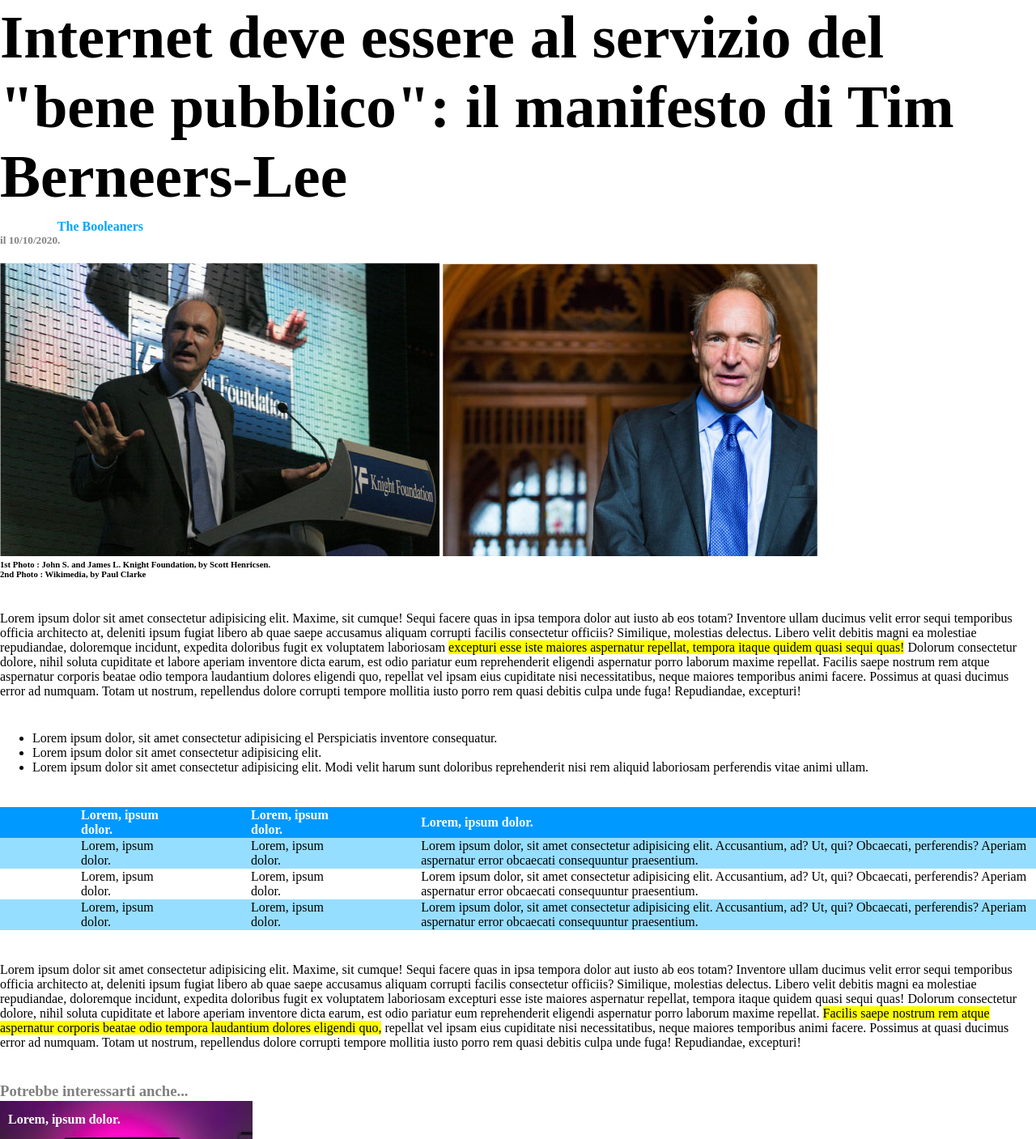
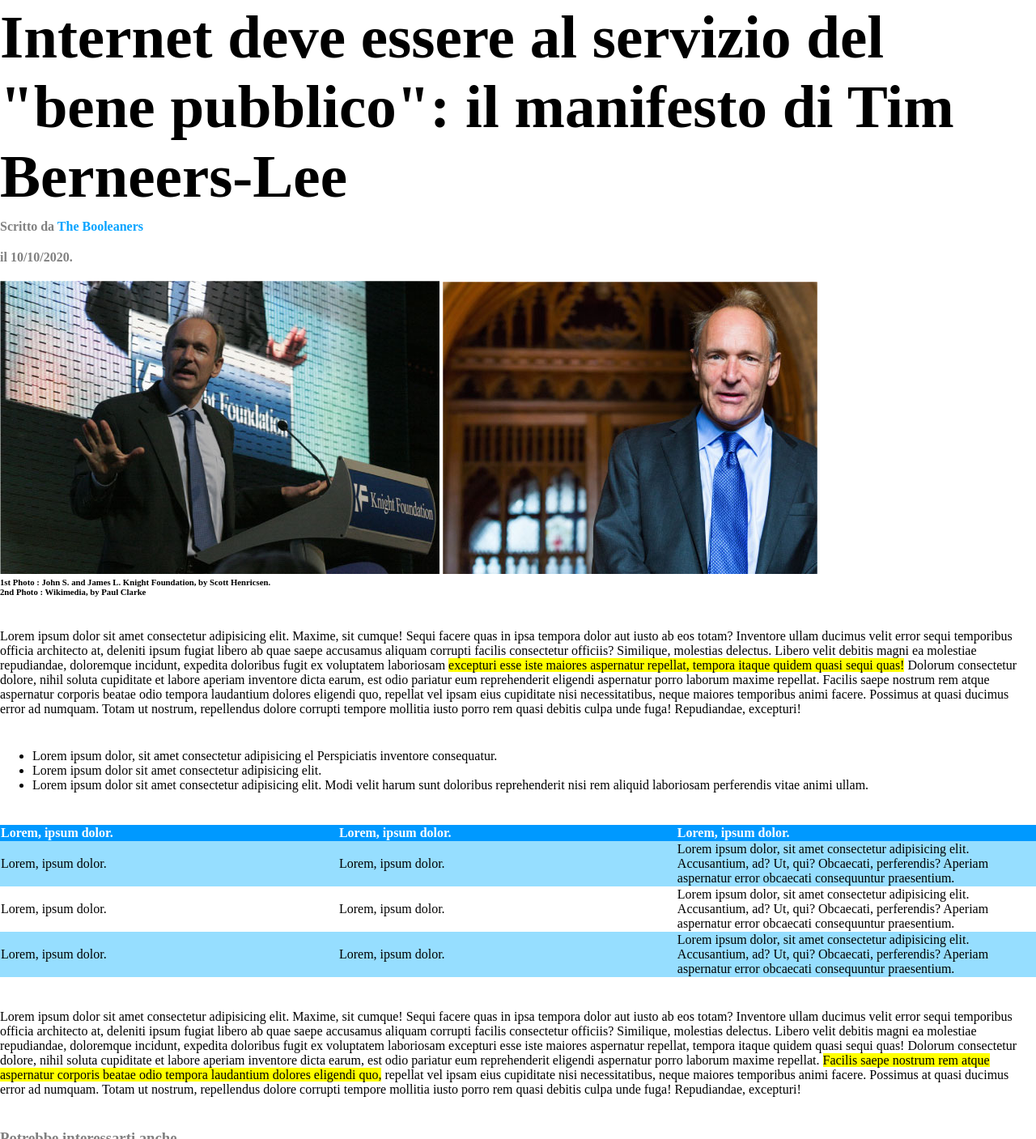
Before and after one commit to quintusdev/html-css-booleaner, a plain HTML site: page index.html in a window 1280 px wide. Shown: the part 217-1624 px from the top of the page at 81% size. Drawn offline with Linux system fonts and the light colour scheme.

Commit message:
Sistemazione errori formattazione - Es. completato

```diff
--- a/css/style.css
+++ b/css/style.css
@@ -3,34 +3,33 @@
     margin: 0;
     box-sizing: border-box;
     font-family: 'Times New Roman', Times, serif;
- }
+}
 
  /*classi header*/
  .pattern {
     background-color: rgb(4, 163, 255);
     height: 200px;
     background-image: url(../img/pattern.png);
- }
+}
 
  /*Formattazione pattern header*/
  #logo {
     width: 20%;
     padding-top: 100px;
- }
-
+}
 
  /*Formattazione titolo main*/
  #titolo {
     font-size: 50px;
     padding-top: 20px;
- }
+}
 
  /*Formattazione sottotitolo main*/
- #sottotitolo {
+ #sottotitolo h4 {
     color: gray;
-    padding-top: 10px;
-    padding-bottom: 20px;
- }
+    margin-top: 10px;
+    margin-bottom: 20px;
+}
 
   /*Formattazione span sottotitolo*/
 #sottotitolo span {
@@ -57,24 +56,19 @@
 #tabella{
     padding: 40px 0 40px 0;
     border-collapse: collapse;
-    width: 100%;
 }
 
 /*Formattazione intestazione tabella*/
 #intestazione {
     background-color: rgb(0, 153, 255);
     color: white;
+    text-align: left;
 }
 
 /*Formattazione celle corpo tabella*/
-th, td {
-    text-align: left;
-    padding-left: 100px;
+th, tr{
+    width: 1200px;
   }
-
-td>.descr {
-    padding: 0px;
-}
 
 /*Formattazione celle colorate tabella*/
 #riga-pari, #riga-pari1 {
--- a/index.html
+++ b/index.html
@@ -33,7 +33,7 @@
 
                 <div id="sottotitolo">
                     <h4>Scritto da <span>The Booleaners</span></h4>
-                    <h5>il 10/10/2020.</h5>
+                    <h4>il 10/10/2020.</h4>
                 </div>
             </section>
             <!-- Fine sezione titolo e sottotitolo -->
@@ -82,7 +82,7 @@
                     <tr id="riga-pari">
                         <td>Lorem, ipsum dolor.</td>
                         <td>Lorem, ipsum dolor.</td>
-                        <td class="descr">Lorem ipsum dolor, sit amet consectetur adipisicing elit. Accusantium, ad? Ut, qui? Obcaecati, perferendis? Aperiam aspernatur error obcaecati consequuntur praesentium.</td>
+                        <td>Lorem ipsum dolor, sit amet consectetur adipisicing elit. Accusantium, ad? Ut, qui? Obcaecati, perferendis? Aperiam aspernatur error obcaecati consequuntur praesentium.</td>
                     </tr>
                     <tr class="riga-dispari">
                         <td>Lorem, ipsum dolor.</td>
@@ -92,7 +92,7 @@
                     <tr id="riga-pari1">
                         <td>Lorem, ipsum dolor.</td>
                         <td>Lorem, ipsum dolor.</td>
-                        <td class="descr">Lorem ipsum dolor, sit amet consectetur adipisicing elit. Accusantium, ad? Ut, qui? Obcaecati, perferendis? Aperiam aspernatur error obcaecati consequuntur praesentium.</td>
+                        <td>Lorem ipsum dolor, sit amet consectetur adipisicing elit. Accusantium, ad? Ut, qui? Obcaecati, perferendis? Aperiam aspernatur error obcaecati consequuntur praesentium.</td>
                     </tr>
                 </tbody>
                 <!-- Fine corpo tabella -->
```
